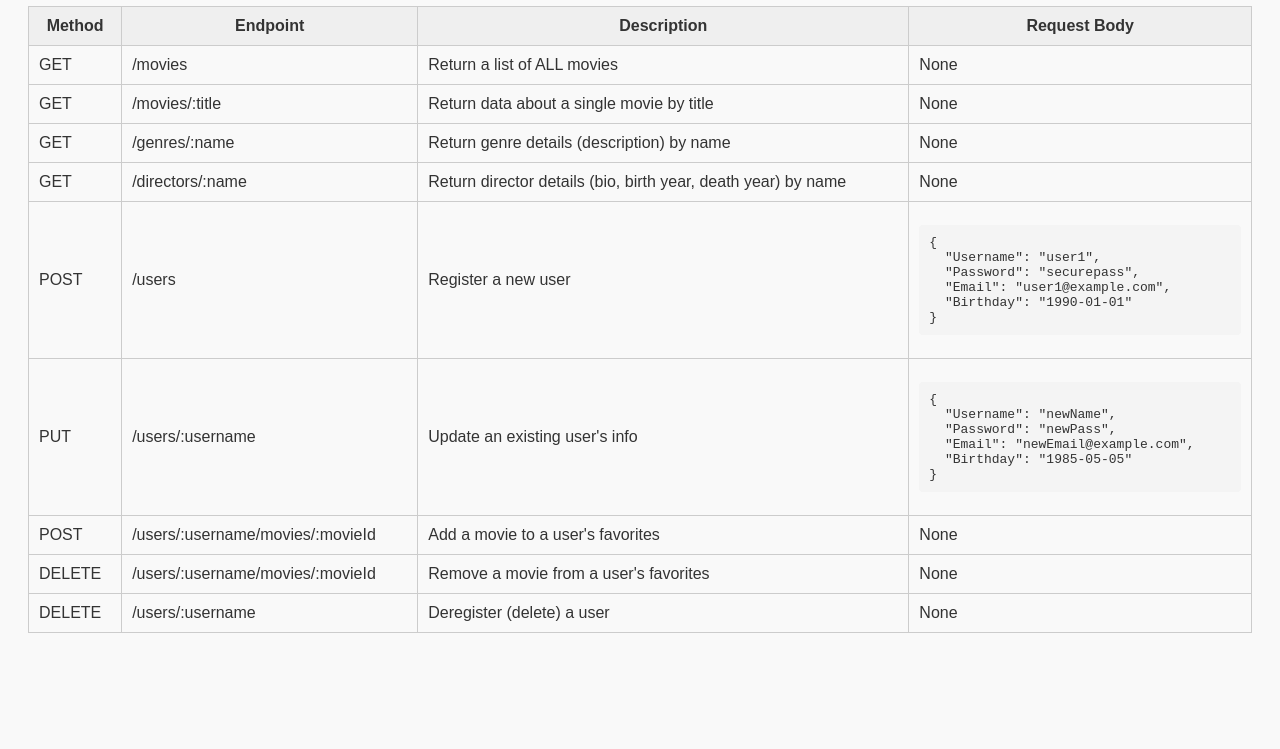
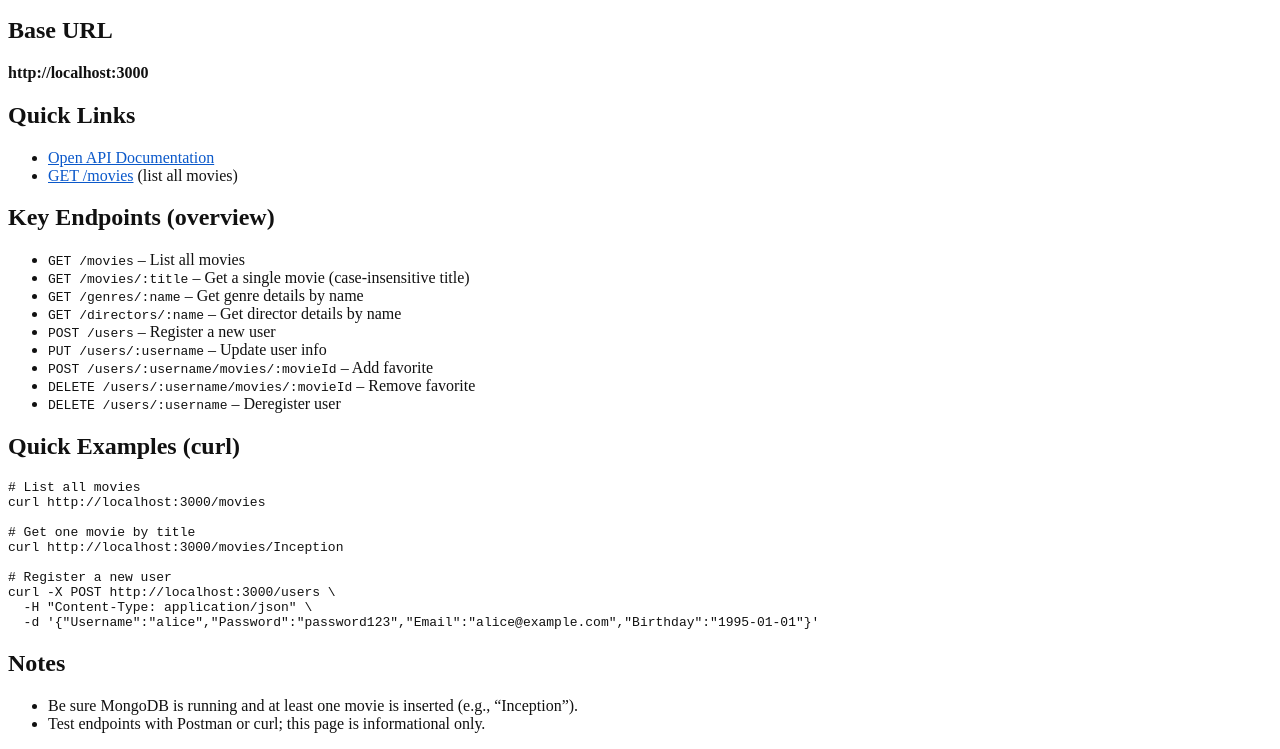
Before and after one commit to dpatil1719/Movie-API, a website: page index.html in a window 1280 px wide. Shown: the part 102-851 px from the top of the page. Before the commit the page ends 800 px from the top, so only its background shows below. Drawn offline with Linux system fonts and the light colour scheme.

Commit message:
Update index.html

```diff
--- a/index.html
+++ b/index.html
@@ -2,120 +2,50 @@
 <html lang="en">
 <head>
   <meta charset="UTF-8" />
-  <meta name="viewport" content="width=device-width, initial-scale=1.0"/>
-  <title>Movie API Documentation</title>
-  <style>
-    body {
-      font-family: Arial, sans-serif;
-      background-color: #f9f9f9;
-      color: #333;
-      padding: 20px;
-    }
-    h1 {
-      text-align: center;
-    }
-    table {
-      width: 100%;
-      border-collapse: collapse;
-      margin-top: 20px;
-    }
-    th, td {
-      padding: 10px;
-      border: 1px solid #ccc;
-    }
-    th {
-      background-color: #efefef;
-    }
-    pre {
-      background-color: #f4f4f4;
-      padding: 10px;
-      border-radius: 4px;
-      font-family: monospace;
-      overflow-x: auto;
-    }
-  </style>
+  <title>Movie API – Home</title>
 </head>
-<body>
-  <h1>Movie API Documentation</h1>
-  <table>
-    <thead>
-      <tr>
-        <th>Method</th>
-        <th>Endpoint</th>
-        <th>Description</th>
-        <th>Request Body</th>
-      </tr>
-    </thead>
-    <tbody>
-      <tr>
-        <td>GET</td>
-        <td>/movies</td>
-        <td>Return a list of ALL movies</td>
-        <td>None</td>
-      </tr>
-      <tr>
-        <td>GET</td>
-        <td>/movies/:title</td>
-        <td>Return data about a single movie by title</td>
-        <td>None</td>
-      </tr>
-      <tr>
-        <td>GET</td>
-        <td>/genres/:name</td>
-        <td>Return genre details (description) by name</td>
-        <td>None</td>
-      </tr>
-      <tr>
-        <td>GET</td>
-        <td>/directors/:name</td>
-        <td>Return director details (bio, birth year, death year) by name</td>
-        <td>None</td>
-      </tr>
-      <tr>
-        <td>POST</td>
-        <td>/users</td>
-        <td>Register a new user</td>
-        <td>
-          <pre>{
-  "Username": "user1",
-  "Password": "securepass",
-  "Email": "user1@example.com",
-  "Birthday": "1990-01-01"
-}</pre>
-        </td>
-      </tr>
-      <tr>
-        <td>PUT</td>
-        <td>/users/:username</td>
-        <td>Update an existing user's info</td>
-        <td>
-          <pre>{
-  "Username": "newName",
-  "Password": "newPass",
-  "Email": "newEmail@example.com",
-  "Birthday": "1985-05-05"
-}</pre>
-        </td>
-      </tr>
-      <tr>
-        <td>POST</td>
-        <td>/users/:username/movies/:movieId</td>
-        <td>Add a movie to a user's favorites</td>
-        <td>None</td>
-      </tr>
-      <tr>
-        <td>DELETE</td>
-        <td>/users/:username/movies/:movieId</td>
-        <td>Remove a movie from a user's favorites</td>
-        <td>None</td>
-      </tr>
-      <tr>
-        <td>DELETE</td>
-        <td>/users/:username</td>
-        <td>Deregister (delete) a user</td>
-        <td>None</td>
-      </tr>
-    </tbody>
-  </table>
+<body text="#111111" bgcolor="#ffffff" link="#0a58ca" vlink="#6a3dc0" alink="#ff5500">
+  <h1>🎬 Movie API</h1>
+  <p>Welcome! This is the landing page for your Movie API built with Express + Mongoose.</p>
+
+  <h2>Base URL</h2>
+  <p><b>http://localhost:3000</b></p>
+
+  <h2>Quick Links</h2>
+  <ul>
+    <li><a href="public/documentation.html">Open API Documentation</a></li>
+    <li><a href="/movies">GET /movies</a> (list all movies)</li>
+  </ul>
+
+  <h2>Key Endpoints (overview)</h2>
+  <ul>
+    <li><code>GET /movies</code> – List all movies</li>
+    <li><code>GET /movies/:title</code> – Get a single movie (case-insensitive title)</li>
+    <li><code>GET /genres/:name</code> – Get genre details by name</li>
+    <li><code>GET /directors/:name</code> – Get director details by name</li>
+    <li><code>POST /users</code> – Register a new user</li>
+    <li><code>PUT /users/:username</code> – Update user info</li>
+    <li><code>POST /users/:username/movies/:movieId</code> – Add favorite</li>
+    <li><code>DELETE /users/:username/movies/:movieId</code> – Remove favorite</li>
+    <li><code>DELETE /users/:username</code> – Deregister user</li>
+  </ul>
+
+  <h2>Quick Examples (curl)</h2>
+  <pre><font color="#111111"># List all movies
+curl http://localhost:3000/movies
+
+# Get one movie by title
+curl http://localhost:3000/movies/Inception
+
+# Register a new user
+curl -X POST http://localhost:3000/users \
+  -H "Content-Type: application/json" \
+  -d '{"Username":"alice","Password":"password123","Email":"alice@example.com","Birthday":"1995-01-01"}'</font></pre>
+
+  <h2>Notes</h2>
+  <ul>
+    <li>Be sure MongoDB is running and at least one movie is inserted (e.g., “Inception”).</li>
+    <li>Test endpoints with Postman or curl; this page is informational only.</li>
+  </ul>
 </body>
 </html>
```
